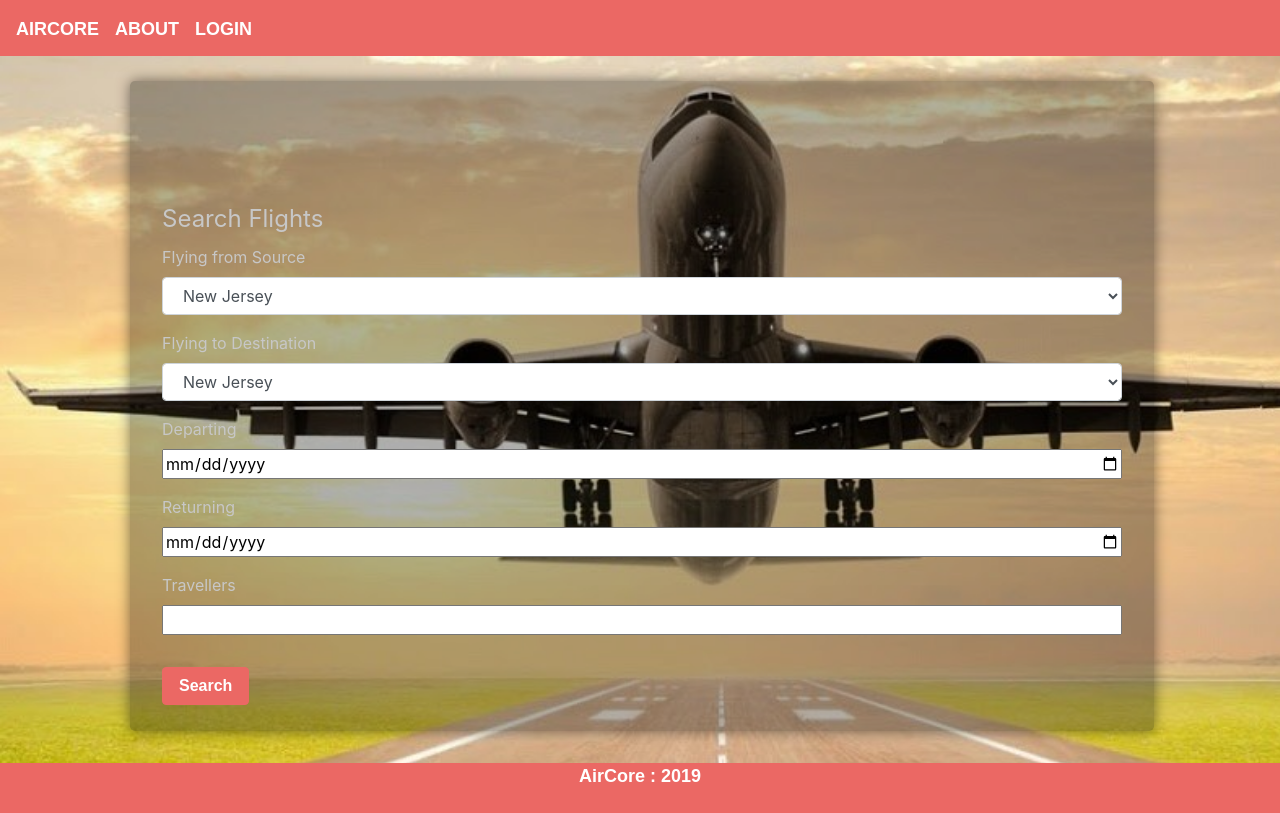
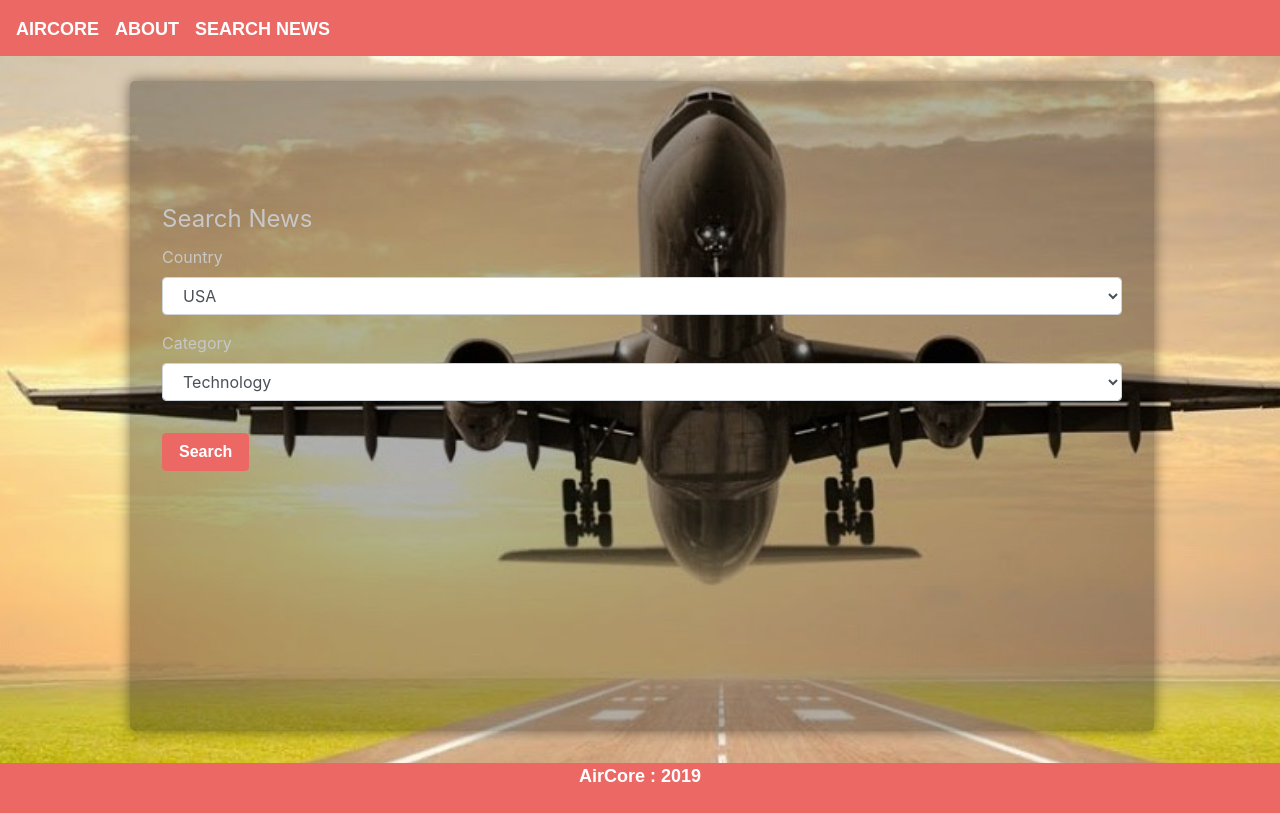
Before and after one commit to MinalKarani/Aircore, a React (Create React App) app in the folder client/: page /about in a window 1280 px wide. Built offline with nearby package versions, Linux system fonts and the light colour scheme; a web font is replaced by a local one.

Commit message:
coding part

```diff
--- a/client/src/App.js
+++ b/client/src/App.js
@@ -9,6 +9,8 @@ import savedBooks from "./pages/savedBooks";
 import Nav from "./components/Nav";
 import Footer from "./components/Footer";
 import SearchForm from "./components/SearchForm";
+import searchNews from "./pages/searchNews";
+
 
 function App() {
   return (
@@ -20,7 +22,7 @@ function App() {
           <Route exact path="/books" component={Books} />
           <Route exact path="/books/:id" component={Detail} />
           <Route exact path="/about" component={SearchForm} />
-          <Route exact path="/search" component={Books} />
+          <Route exact path="/search" component={searchNews} />
 
 
           <Route component={NoMatch} />
--- a/client/src/components/Nav/index.js
+++ b/client/src/components/Nav/index.js
@@ -9,8 +9,8 @@ function Nav() {
       <a className="navbar-brand" href="/about">
         About
       </a>
-      <a className="navbar-brand" href="/">
-        Login
+      <a className="navbar-brand" href="/search">
+        Search News
       </a>
     </nav>
   );
--- a/client/src/components/SearchForm.js
+++ b/client/src/components/SearchForm.js
@@ -1,53 +1,81 @@
-import React from "react";
+import React,{ Component } from "react";
 import Jumbotron from "./Jumbotron";
+import axios from "axios";
 
-function SearchForm(props) {
+class SearchForm extends Component {
+
+  state = {
+
+    country: "",
+    category: ""
+  };
+  handleInputChange = event => {
+    const { name, value } = event.target;
+    this.setState({
+      [name]: value
+    });
+  };
+
+
+  handleFormSubmit = event => {
+    event.preventDefault();
+
+    console.log(this.state.country);
+    console.log(this.state.category);
+    var newCountry=this.state.country;
+    var countryStr1=newCountry.split('(');
+    var countryStr=countryStr1[1].split(')');
+    console.log("countryStr=="+countryStr[0]);
+    var url = "https://newsapi.org/v2/top-headlines?country="+countryStr[0]+"&category="+this.state.category+"&apiKey=812ef34128434c998897df67e51cd878";
+    console.log("Url=="+url);
+    axios.get(url).then(response => {
+      console.log(response);
+    })
+  };
+render() {
   return (
     <Jumbotron>
     <form>
 
-    <legend>Search Flights</legend>
+    <legend>Search News</legend>
 
     <div class="form-group">
-      <label for="exampleSelect1">Flying from Source</label>
-      <select class="form-control" id="exampleSelect1">
-        <option>New Jersey</option>
-        <option>New York</option>
-        <option>Texas</option>
-        <option>Florida</option>
-        <option>California</option>
+      <label for="country">Country</label>
+      <select class="form-control" id="country"
+       value={this.state.country}
+       onChange={this.handleInputChange}
+       name="country"
+      >
+        <option>USA</option>
+        <option>INDIA(IN)</option>
+        <option>UK(GB)</option>
+        <option>CANADA</option>
+        <option>AUSTRALLIA</option>
       </select>
     </div>
     <div class="form-group">
-      <label for="exampleSelect2">Flying to Destination</label>
-      <select class="form-control" id="exampleSelect1">
-        <option>New Jersey</option>
-        <option>New York</option>
-        <option>Texas</option>
-        <option>Florida</option>
-        <option>California</option>
+      <label for="category">Category</label>
+      <select class="form-control" id="category"
+      value={this.state.category}
+      onChange={this.handleInputChange}
+      name="category"
+      >
+        <option>Technology</option>
+        <option>Politics</option>
+        <option>Sports</option>
+        <option>Health</option>
+        <option>Business</option>
+        <option>Entertainment</option>
+        <option>Science</option>
       </select>
     </div>
-    <div class="form-group">
-      <label for="departing">Departing</label>
-      <input type="date" class="form-control-file" id="departing" aria-describedby="Departing"></input>
-    </div>
-    <div class="form-group">
-      <label for="returning">Returning</label>
-      <input type="date" class="form-control-file" id="returning" aria-describedby="Returning"></input>
 
-    </div>
-    <div class="form-group">
-      <label for="travellers">Travellers</label>
-      <input type="text" class="form-control-file" id="travellers" aria-describedby="Travellers"></input>
-
-    </div>
-    <button onClick={props.handleFormSubmit} className="btn btn-primary mt-3">
+    <button onClick={this.handleFormSubmit} className="btn btn-primary mt-3">
       Search
     </button>
 </form>
 </Jumbotron>
   );
 }
-
+}
 export default SearchForm;
--- /dev/null
+++ b/client/src/pages/searchNews.js
@@ -0,0 +1,104 @@
+import React, { Component } from "react";
+import DeleteBtn from "../components/DeleteBtn";
+import Jumbotron from "../components/Jumbotron";
+import API from "../utils/API";
+import { Link } from "react-router-dom";
+import { Col, Row, Container } from "../components/Grid";
+import { List, ListItem } from "../components/List";
+import { Input, TextArea, FormBtn } from "../components/Form";
+import SearchResultContainer from "../components/SearchResultContainer";
+import axios from "axios";
+class searchNews extends Component {
+  state = {
+    country: "",
+    category: ""
+  };
+  handleInputChange = event => {
+    const { country, value } = event.target;
+    this.setState({
+      [country]: value
+    });
+  };
+
+
+
+handleFormSubmit = event => {
+  event.preventDefault();
+  const NewsAPI = require('newsapi');
+const newsapi = new NewsAPI('812ef34128434c998897df67e51cd878');
+// To query /v2/top-headlines
+// All options passed to topHeadlines are optional, but you need to include at least one of them
+/*newsapi.v2.topHeadlines({
+  sources: 'bbc-news,the-verge',
+  q: 'bitcoin',
+  category: 'business',
+  language: 'en',
+  country: 'us'
+}).then(response => {
+  console.log(response);
+  /*
+    {
+      status: "ok",
+      articles: [...]
+    }
+
+});
+// To query /v2/everything
+// You must include at least one q, source, or domain
+/*newsapi.v2.everything({
+  q: 'bitcoin',
+  sources: 'bbc-news,the-verge',
+  domains: 'bbc.co.uk, techcrunch.com',
+  from: '2017-12-01',
+  to: '2017-12-12',
+  language: 'en',
+  sortBy: 'relevancy',
+  page: 2
+}).then(response => {
+  console.log(response);
+  /*
+    {
+      status: "ok",
+      articles: [...]
+    }
+
+});
+// To query sources
+// All options are optional
+newsapi.v2.sources({
+  category: 'technology',
+  language: 'en',
+  country: 'us'
+}).then(response => {
+  console.log(response);
+  /*
+    {
+      status: "ok",
+      sources: [...]
+    }
+
+});*/
+var url = "https://newsapi.org/v2/top-headlines?country="+this.state.country+"&apiKey='812ef34128434c998897df67e51cd878'";
+console.log("Url=="+url);
+axios.get(url).then(response => {
+  console.log(response);
+})
+  };
+
+  render() {
+    return (
+      <Container fluid>
+        <Row>
+          <Col size="md-12">
+            <Jumbotron>
+              <button onClick={this.handleFormSubmit} style={{ textAlign: "center"}}>Search News</button>
+
+            </Jumbotron>
+          </Col>
+        </Row>
+      </Container>
+    );
+  }
+}
+
+export default searchNews;
--- a/client/src/utils/API.js
+++ b/client/src/utils/API.js
@@ -1,6 +1,9 @@
 import axios from "axios";
 const BASEURL = "https://www.googleapis.com/books/v1/volumes?q=";
- const APIKEY = "&api_key=AIzaSyCtLSHBF5Jzk3XmiucSvFj48gHSFoSZXhw";
+const APIKEY = "&api_key=AIzaSyCtLSHBF5Jzk3XmiucSvFj48gHSFoSZXhw";
+
+
+
 export default {
   // Gets all books
   getBooks: function() {
--- a/package.json
+++ b/package.json
@@ -22,7 +22,8 @@
   "dependencies": {
     "axios": "^0.18.0",
     "express": "^4.16.3",
+    "if-env": "^1.0.4",
     "mongoose": "^5.3.16",
-    "if-env": "^1.0.4"
+    "newsapi": "^2.4.0"
   }
 }
```
Also changed, not shown: 2 other files (tests, documents, lock files or other folders).
